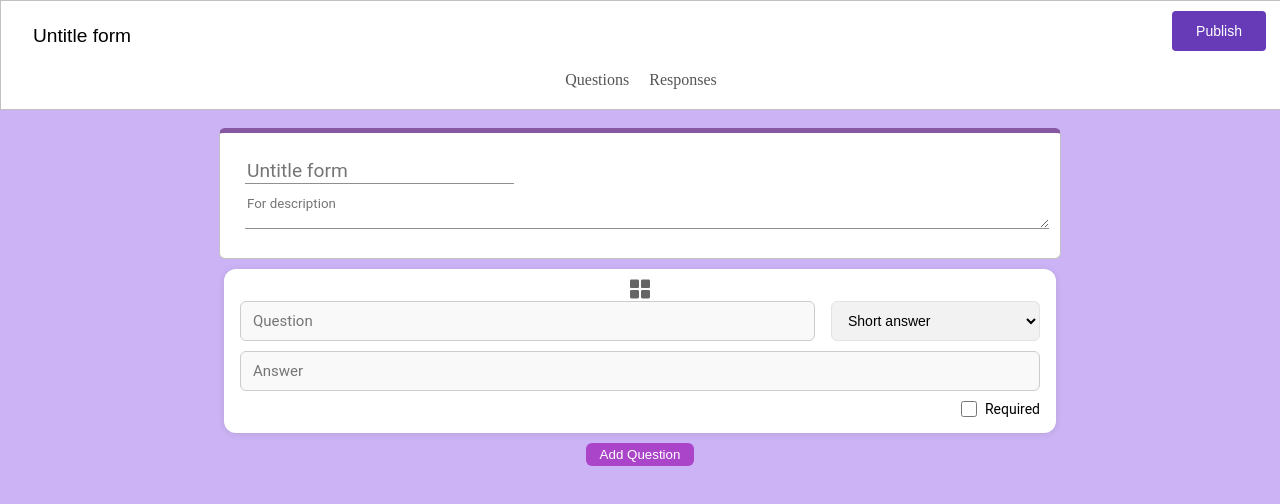
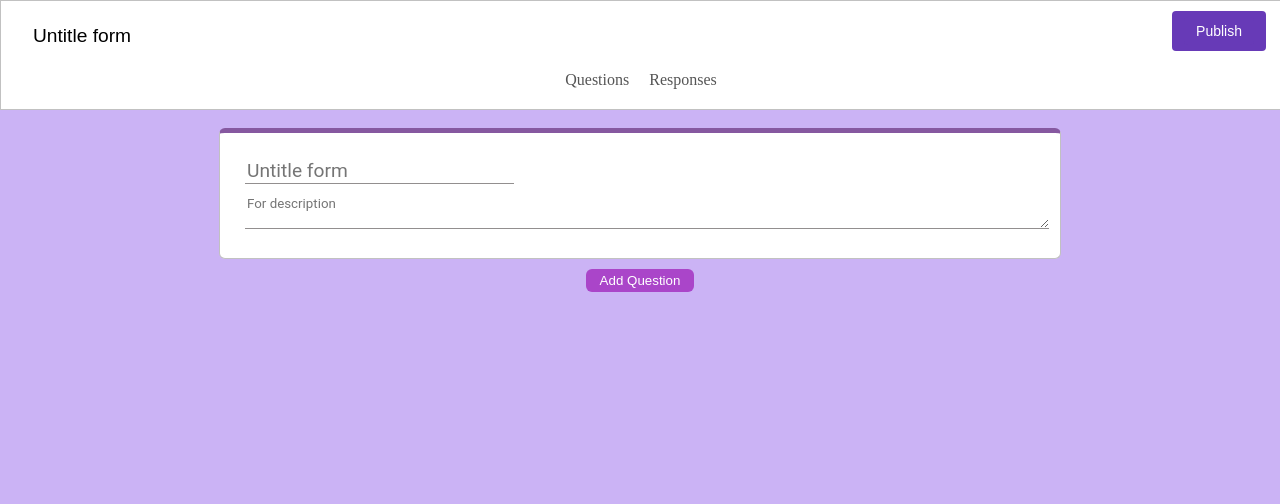
Before and after one commit to mitesh5010/Enquiry-Form, an Angular app: page / in a window 1280 px wide. Shown: the top 504 px of the page. Built offline with nearby package versions, Linux system fonts and the light colour scheme; what @primeng/themes, primeng would draw is missing.

Commit message:
Create dynemic Question-card by clicking add-que-btn

```diff
--- a/src/app/form/form.component.html
+++ b/src/app/form/form.component.html
@@ -1,5 +1,7 @@
 <form action="" class="form-container">
   <app-form-title />
-  <app-questions />
-  <button type="button" class="add-question-btn">Add Question</button>
+  @for (question of questions(); track question.id) {
+  <app-questions [id]="question.id" />
+  }
+  <button type="button" class="add-question-btn" (click)="addQuestion()">Add Question</button>
 </form>
--- a/src/app/form/form.component.ts
+++ b/src/app/form/form.component.ts
@@ -1,6 +1,7 @@
-import { Component } from '@angular/core';
+import { Component, signal } from '@angular/core';
 import { FormTitleComponent } from "../form-title/form-title.component";
 import { QuestionsComponent } from "../questions/questions.component";
+import { Question } from '../questions/question/question.model';
 
 @Component({
   selector: 'app-form',
@@ -9,5 +10,12 @@ import { QuestionsComponent } from "../questions/questions.component";
   styleUrl: './form.component.css'
 })
 export class FormComponent {
+  private id = 1;
+   questions = signal<Question[]>([]);
+
+  addQuestion() {
+    const id = this.id++;
+    this.questions.update(qs => [...qs, { id, text: '', type: 'short-answer'  }]);
+  }
 
 }
--- a/src/app/questions/question/question.component.html
+++ b/src/app/questions/question/question.component.html
@@ -8,7 +8,7 @@
   </div>
   <div class="que-input">
     <input type="text" placeholder="Question" class="question">
-    <select name="inputType" id="inputType" class="inputType" (change)="updateAnswerType($event)">
+    <select name="inputType" class="inputType" (change)="updateAnswerType($event)">
       <option value="short-answer">Short answer</option>
       <option value="paragraph">Paragraph</option>
       <option value="multiChoice">Multiple choice</option>
--- a/src/app/questions/question/question.component.ts
+++ b/src/app/questions/question/question.component.ts
@@ -25,7 +25,4 @@ export class QuestionComponent {
     this.checkboxOptions.push(`Option ${this.checkboxOptions.length + 1}`);
   }
 
-  onSubmit(): void {
-    console.log('Form submitted');
-  }
 }
```
Also changed, not shown: src/app/questions/question/question.model.ts (added, +8 -0 lines).
